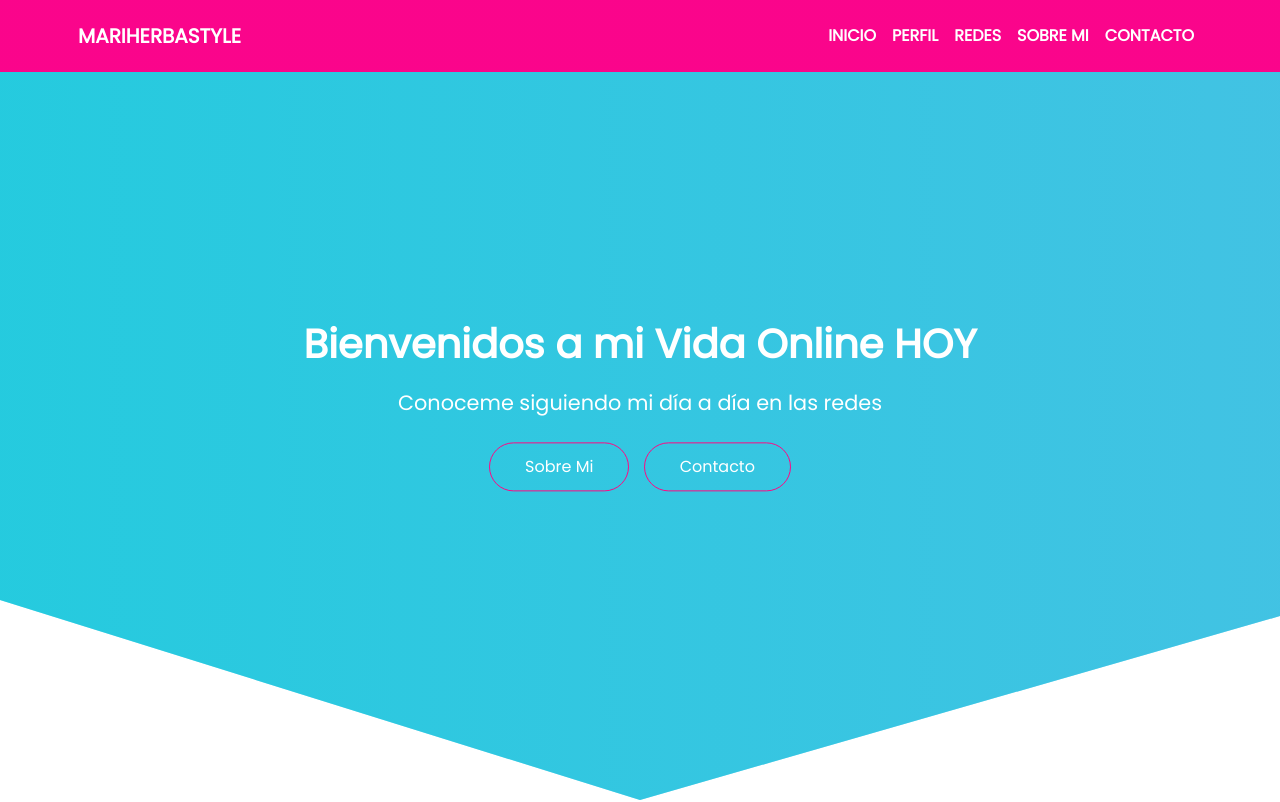
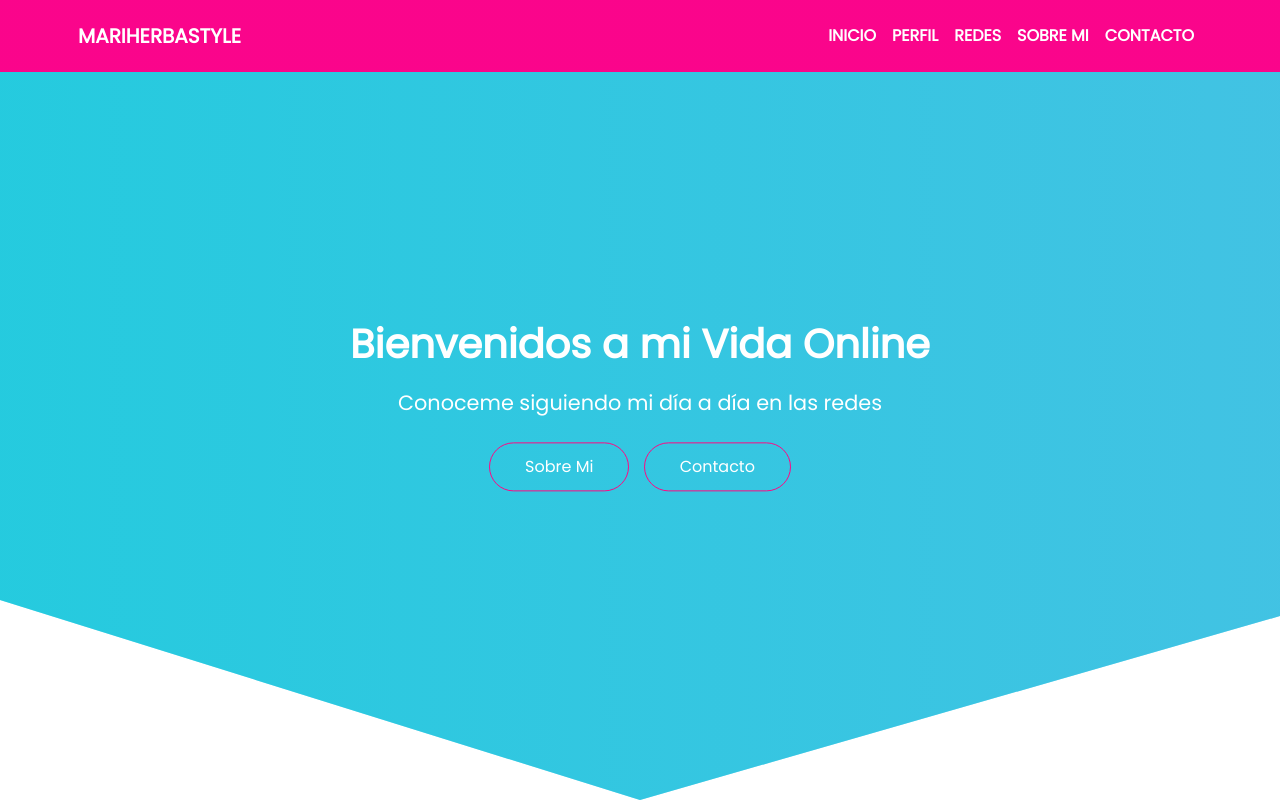
Before and after one commit to MariCarolina/mariherbastyle, a plain HTML site: page index.html in a window 1280 px wide. Shown: the top 802 px of the page. Drawn offline with nearby package versions, Linux system fonts and the light colour scheme; a script that the page names is missing.

Commit message:
Update index.html

```diff
--- a/index.html
+++ b/index.html
@@ -50,7 +50,7 @@
         </nav>
         <section class="header-section">
             <div class="center-div">
-                <h1 class="font-weight-bold">Bienvenidos a mi Vida Online HOY</h1>
+                <h1 class="font-weight-bold">Bienvenidos a mi Vida Online</h1>
                 <p>Conoceme siguiendo mi día a día en las redes</p>
                 <div class="header-buttons">
                     <a href="#newsletterdiv">Sobre Mi</a>
```
